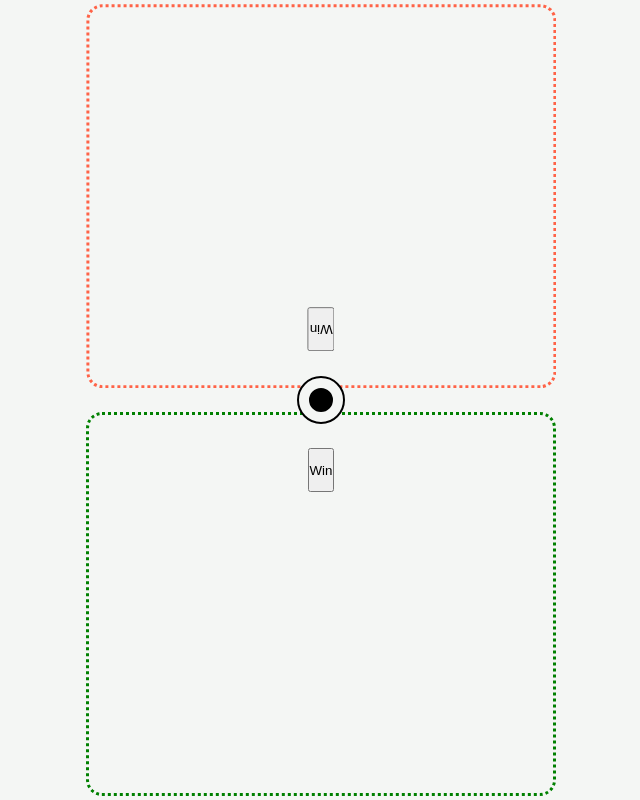
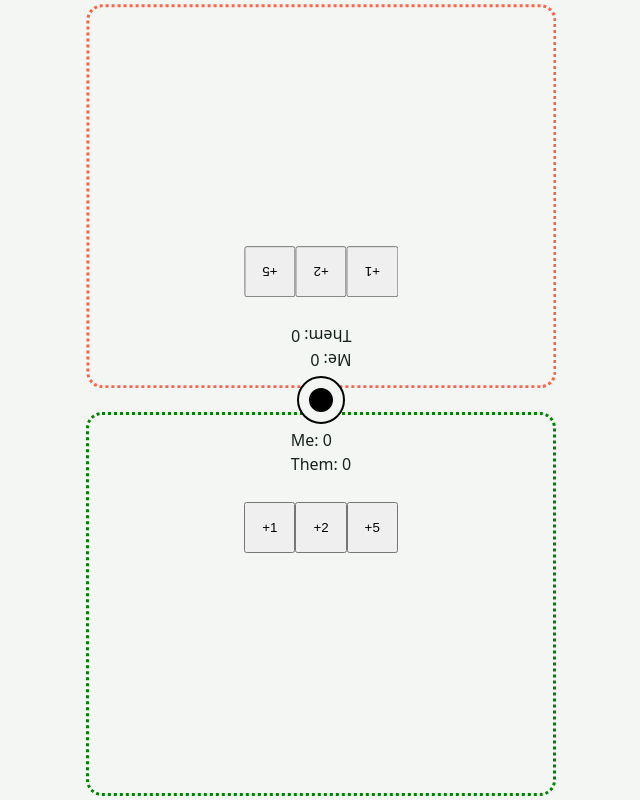
Before and after one commit to dylano/cribbage-scoring, a React (Vite) app: page / in a window 1280 px wide. Shown: the whole page, without its empty margins (319-959 px from the left). Built offline with nearby package versions, Linux system fonts and the light colour scheme.

Commit message:
some score buttons & winning condition

```diff
--- a/src/App.tsx
+++ b/src/App.tsx
@@ -1,16 +1,57 @@
-import { useState } from "react";
+import { useState, useEffect } from "react";
 import styles from "./App.module.css";
 import WinningPeg from "./WinningPeg/WinningPeg.tsx";
 import Player from "./Player/Player.tsx";
+import { WINNING_SCORE } from "./constants.ts";
 
 export function App() {
   const [winner, setWinner] = useState(0);
+  const [p1Score, setP1Score] = useState(0);
+  const [p2Score, setP2Score] = useState(0);
+
+  // check for winner
+  useEffect(() => {
+    if (winner) return;
+    if (p1Score >= WINNING_SCORE) setWinner(1);
+    else if (p2Score >= WINNING_SCORE) setWinner(2);
+  }, [p1Score, p2Score, winner]);
+
+  function incrementScore(playerId: number, increment: number) {
+    if (playerId === 1) {
+      setP1Score((prev) => prev + increment);
+    }
+
+    if (playerId === 2) {
+      setP2Score((prev) => prev + increment);
+    }
+  }
+
+  function resetGame() {
+    setWinner(0);
+    setP1Score(0);
+    setP2Score(0);
+  }
 
   return (
     <div className={styles.app}>
-      <Player playerId={1} winner={winner} flipped triggerWin={setWinner} />
+      <Player
+        playerId={1}
+        score={p1Score}
+        opponentScore={p2Score}
+        incrementScore={(pts: number) => incrementScore(1, pts)}
+        winner={winner}
+        resetGame={resetGame}
+        flipped
+      />
       <WinningPeg winner={winner} />
-      <Player playerId={2} winner={winner} triggerWin={setWinner} />
+      <Player
+        playerId={2}
+        score={p2Score}
+        opponentScore={p1Score}
+        incrementScore={(pts: number) => incrementScore(2, pts)}
+        winner={winner}
+        resetGame={resetGame}
+      />
     </div>
   );
 }
--- a/src/Player/Player.module.css
+++ b/src/Player/Player.module.css
@@ -13,3 +13,7 @@
 .flipped {
   transform: rotate(0.5turn);
 }
+
+button {
+  padding: 1rem;
+}
--- a/src/Player/Player.tsx
+++ b/src/Player/Player.tsx
@@ -4,24 +4,35 @@ import styles from "./Player.module.css";
 
 interface PlayerProps {
   playerId: number;
+  score: number;
+  opponentScore: number;
+  incrementScore: (pts: number) => void;
   winner: number;
   flipped?: boolean;
-  triggerWin: (id: number) => void;
+  resetGame: () => void;
 }
 
-export default function Player({ playerId, winner, flipped, triggerWin }: PlayerProps) {
+export default function Player({
+  playerId,
+  score,
+  opponentScore,
+  incrementScore,
+  winner,
+  flipped,
+  resetGame,
+}: PlayerProps) {
   const hasWon = winner === playerId;
-  const [shouldCelebrate, setShouldCelebrate] = useState(false);
+  const [doCelebration, setDoCelebration] = useState(false);
+  const gameOver = winner !== 0;
 
-  // Drive the confetti burst off the derived win state so a reset (winner -> 0)
-  // fully unwinds it — no stale local flag left behind.
+  // Celebrate the win
   useEffect(() => {
     if (!hasWon) {
-      setShouldCelebrate(false);
+      setDoCelebration(false);
       return;
     }
-    setShouldCelebrate(true);
-    const timer = setTimeout(() => setShouldCelebrate(false), 1500);
+    setDoCelebration(true);
+    const timer = setTimeout(() => setDoCelebration(false), 1500);
     return () => clearTimeout(timer);
   }, [hasWon]);
 
@@ -32,16 +43,28 @@ export default function Player({ playerId, winner, flipped, triggerWin }: Player
       className={classNames}
       style={{ "--player-color": `var(--color-player${playerId})` } as React.CSSProperties}
     >
-      <button onClick={() => triggerWin(playerId)}>Win</button>
+      <div>
+        <p>Me: {score}</p>
+        <p>Them: {opponentScore}</p>
+      </div>
+      <div style={{ display: "flex" }}>
+        <button onClick={() => incrementScore(1)} disabled={gameOver}>
+          +1
+        </button>
+        <button onClick={() => incrementScore(2)} disabled={gameOver}>
+          +2
+        </button>
+        <button onClick={() => incrementScore(5)} disabled={gameOver}>
+          +5
+        </button>
+      </div>
       <div
         style={{
           minHeight: 200,
         }}
       >
-        {hasWon && (
-          <ReactConfetti gravity={0.2} numberOfPieces={150} run recycle={shouldCelebrate} />
-        )}
-        {hasWon && !shouldCelebrate && <button onClick={() => triggerWin(0)}>Reset</button>}
+        {hasWon && <ReactConfetti gravity={0.2} numberOfPieces={150} run recycle={doCelebration} />}
+        {hasWon && !doCelebration && <button onClick={() => resetGame()}>Reset</button>}
       </div>
     </div>
   );
--- /dev/null
+++ b/src/constants.ts
@@ -0,0 +1 @@
+export const WINNING_SCORE = 11;
```
